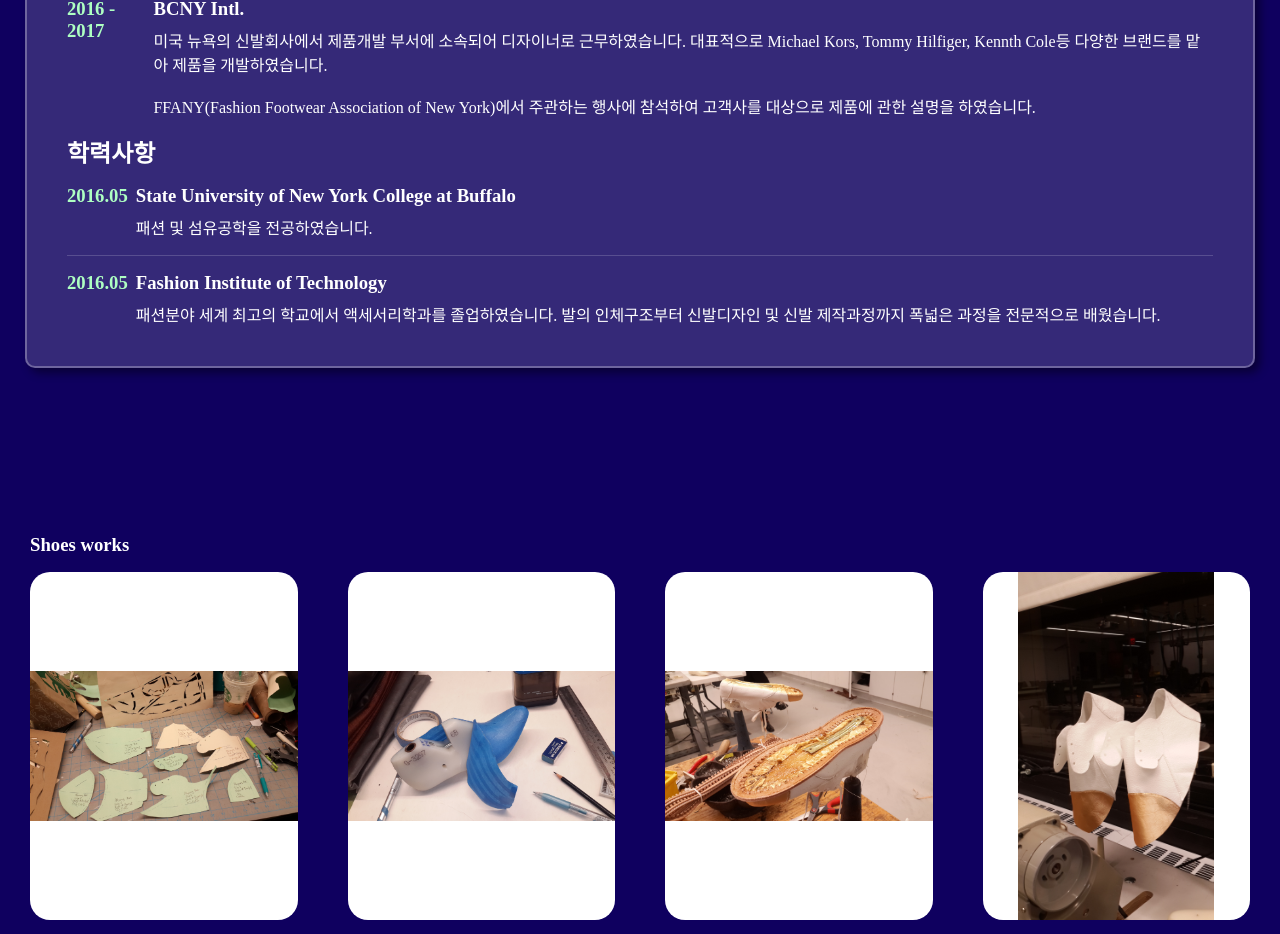
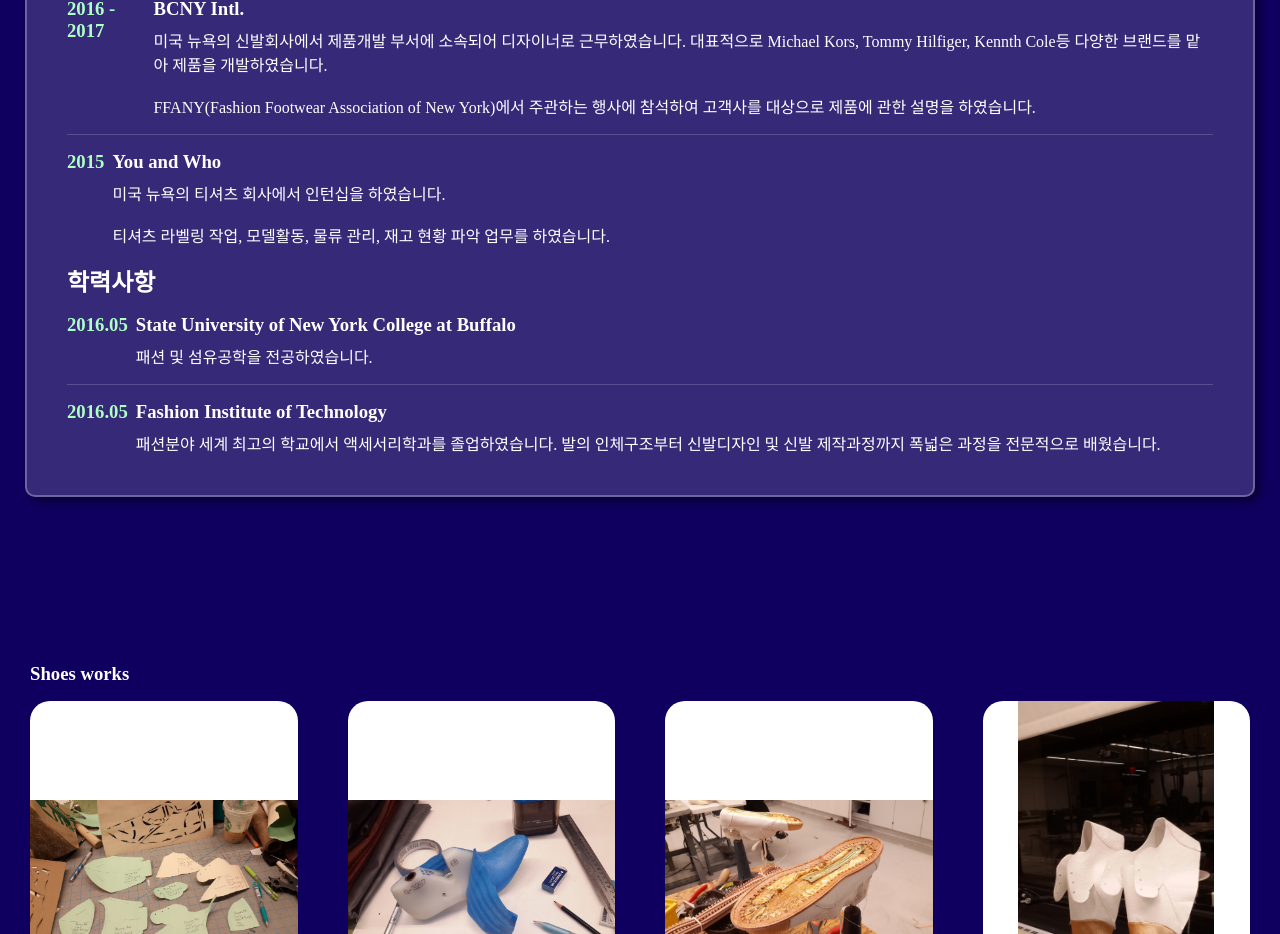
Before and after one commit to parka01/changshin, a React (Vite) app: page / in a window 1280 px wide. Shown: the part 1380-2314 px from the top of the page. Built offline with nearby package versions, Linux system fonts and the light colour scheme.

Commit message:
Update App.tsx

```diff
--- a/src/App.tsx
+++ b/src/App.tsx
@@ -215,6 +215,19 @@ function App() {
                 <br />
                 FFANY(Fashion Footwear Association of New York)에서 주관하는
                 행사에 참석하여 고객사를 대상으로 제품에 관한 설명을 하였습니다.
+              </p>
+            </div>
+          </div>
+           <div className="line-break"></div>
+          <div className="history">
+            <div className="date">
+              <h3>2015</h3>
+            </div>
+            <div className="content">
+              <h3>You and Who</h3>
+              <p>
+                미국 뉴욕의 티셔츠 회사에서 인턴십을 하였습니다. <br />
+                <br />티셔츠 라벨링 작업, 모델활동, 물류 관리, 재고 현황 파악 업무를 하였습니다.
               </p>
             </div>
           </div>
```
